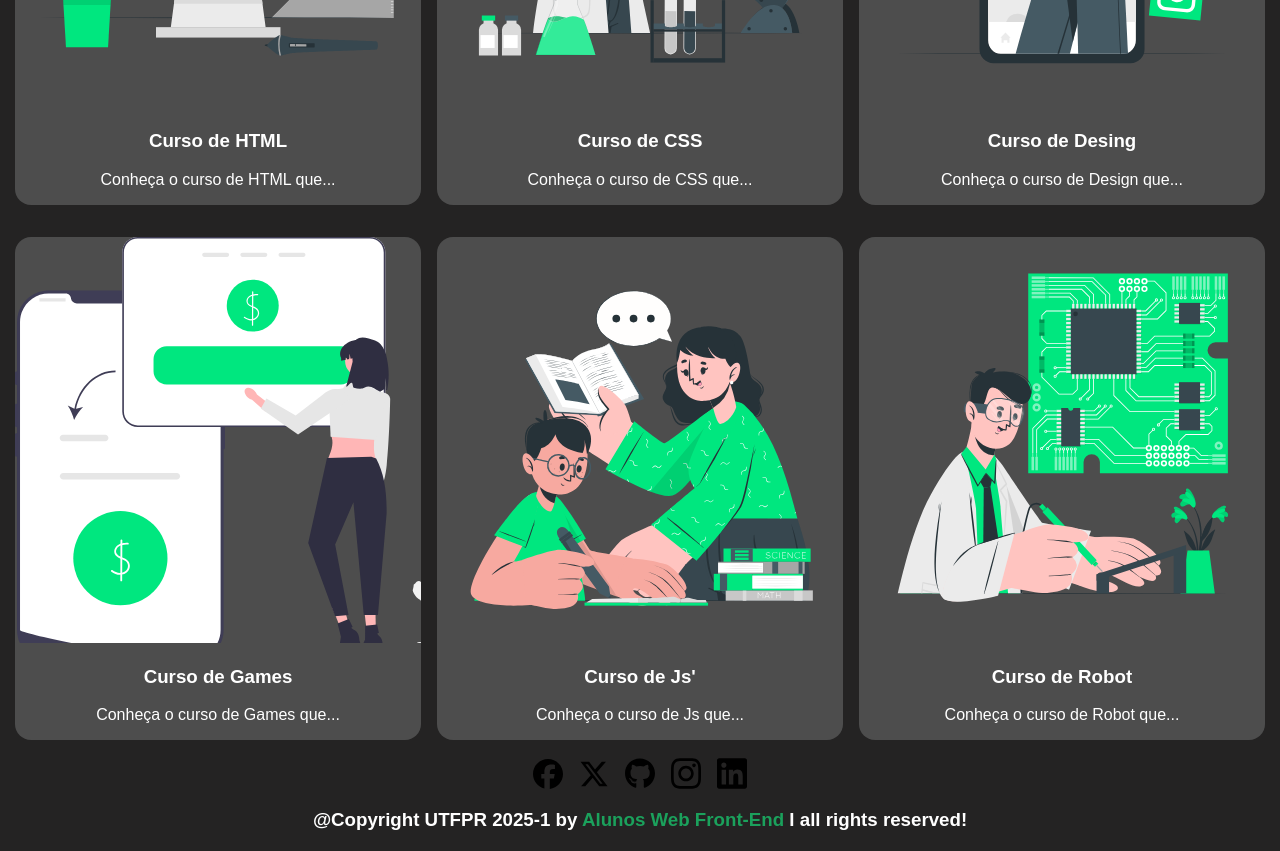
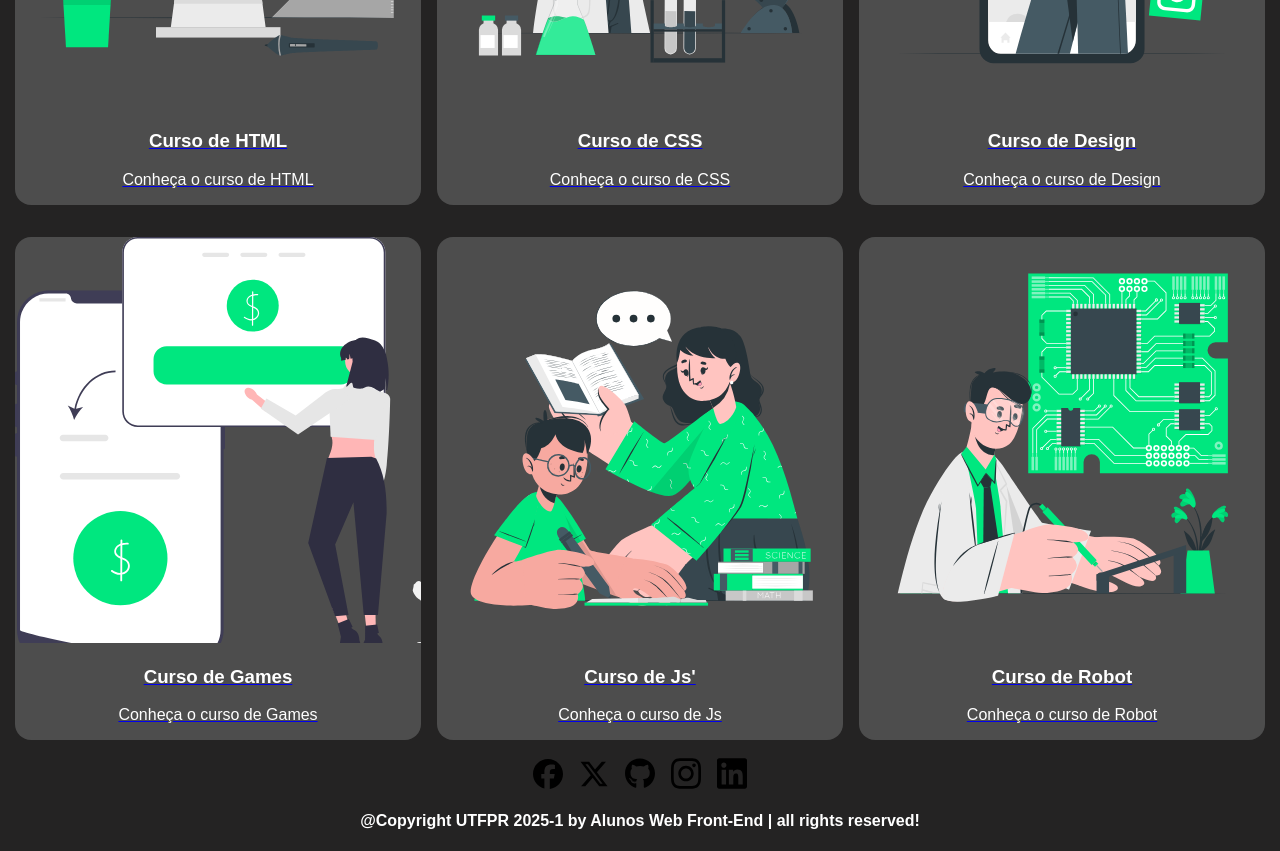
Before and after one commit to Myguel-H/Source-s, a plain HTML site: page index.html in a window 1280 px wide. Shown: the part 960-1811 px from the top of the page. Drawn offline with Linux system fonts and the light colour scheme.

Commit message:
End of project.

```diff
--- a/index.html
+++ b/index.html
@@ -40,69 +40,91 @@
       </div>
     </div>
 
+
     <!-- CURSOS -->
-    <div class="courses">
+    <main class="courses">
+
+      <!-- CURSO DE HTML -->
       <div class="course">
+        <a href="/pages/curso_html">
           <div class="course-image">
             <img src="/img/html.svg" alt="logo_course_html">
           </div>
           <div class="course-content">
             <h3>Curso de HTML</h3>
-          <p>Conheça o curso de HTML que...</p>
+            <p>Conheça o curso de HTML</p>
           </div>
+        </a>
       </div>
 
+      <!-- CURSO DE CSS -->
       <div class="course">
+        <a href="/pages/curso_css">
           <div class="course-image">
             <img src="/img/css.svg" alt="logo_course_css">
           </div>
           <div class="course-content">
             <h3>Curso de CSS</h3>
-          <p>Conheça o curso de CSS que...</p>
+            <p>Conheça o curso de CSS</p>
           </div>
+        </a>
       </div>
 
+      <!-- CURSO DE DESIGN -->
       <div class="course">
+        <a href="/pages/curso_design">
           <div class="course-image">
             <img src="/img/design.svg" alt="logo_course_desing">
           </div>
           <div class="course-content">
-          <h3>Curso de Desing</h3>
-          <p>Conheça o curso de Design que...</p>
+            <h3>Curso de Design</h3>
+            <p>Conheça o curso de Design</p>
           </div>
+        </a>
       </div>
 
+      <!-- CURSO DE GAMES -->
       <div class="course">
+        <a href="/pages/curso_games">
           <div class="course-image">
             <img src="/img/games.svg" alt="logo_course_games">
           </div>
           <div class="course-content">
             <h3>Curso de Games</h3>
-          <p>Conheça o curso de Games que...</p>
+            <p>Conheça o curso de Games</p>
           </div>
+        </a>
       </div>
 
+      <!-- CURSO DE JS -->
       <div class="course">
+        <a href="/pages/curso_js">
           <div class="course-image">
             <img src="/img/js.svg" alt="logo_course_js">
           </div>
           <div class="course-content">
             <h3>Curso de Js'</h3>
-          <p>Conheça o curso de Js que...</p>
+            <p>Conheça o curso de Js</p>
           </div>
+        </a>
       </div>
 
+      <!-- CURSO DE ROBOT -->
       <div class="course">
+        <a href="/pages/curso_robot">
           <div class="course-image">
             <img src="/img/robot.svg" alt="logo_course_robot">
           </div>
           <div class="course-content">
             <h3>Curso de Robot</h3>
-          <p>Conheça o curso de Robot que...</p>
+            <p>Conheça o curso de Robot</p>
           </div>
+        </a>
       </div>
-    </div>
+    </main>
 
+
+    <!-- CABEÇALHO -->
     <footer class="footer">
       <div class="footer-icons">
         <img src="/img/facebook.svg" alt="icone_facebook">
@@ -111,8 +133,8 @@
         <img src="/img/instagram.svg" alt="icone_instagram">
         <img src="/img/linkedin.svg" alt="icone_linkedin">
       </div>
-      <div>
-        <h3>@Copyright UTFPR 2025-1 by <span>Alunos Web Front-End</span> I all rights reserved!</h3>
+      <div class="footer-content">
+        <h4>@Copyright UTFPR 2025-1 by <span>Alunos Web Front-End</span> | all rights reserved!</h3>
       </div>
     </footer>
 
--- a/styles.css
+++ b/styles.css
@@ -48,10 +48,12 @@ header a {
     color: #fff;
 }
 
-.footer {
+.course-content {
     text-align: center;
     color: #fff;
-}
+    text-decoration: none;
+  }
+
 
 .footer-icons {
     width: 30px;
@@ -62,76 +64,22 @@ header a {
     gap: 1rem;
 }
 
+.footer-content {
+    color: #fff;
+    text-align: center;
+  }
+
 .footer h3 span {
     color:  rgb(27, 161, 92);
 }
 
 
+/* TABLET OU MAIOR QUE 768px */
 
-
-
-
-
-
-
-
-
-
-
-
-
-
-
-
-
-
-
-
-
-
-
-
-
-
-
-
-
-
-
-
-
-
-
-
-
-
-
-
-
-
-
-
-
-
-
-
-
-
-
-
-
-
-
-
-
-
-
-/* Tablet ou maior */
 @media (min-width: 768px) {
     header {
         background-color: rgb(26, 53, 53);
-        display: flex;
-        /*tornar os elementos filhos em felx, maleaveis atraves de blocos de codigos*/
+        display: flex; /*Tornar os elementos filhos em felx, maleaveis atraves de blocos de codigos*/
         align-items: center;
         justify-content: space-between; /*Os itens são distribuídos igualmente no espaço disponível*/
     }
@@ -147,7 +95,7 @@ header a {
         color: #fff;
     }
 
-    .courses-title span { /*muda a cor do span no html "cursos"*/
+    .courses-title span { /*Muda a cor do span no html "cursos"*/
         color: rgb(27, 161, 92);
     }
 
@@ -160,6 +108,8 @@ header a {
     }
 
 }
+
+/* NOTEBOOK OU MAIOR QUE 1024px */
 
 @media (min-width: 1024px) {
     header {
```
Lines whose indentation alone changed are shown as unchanged.
